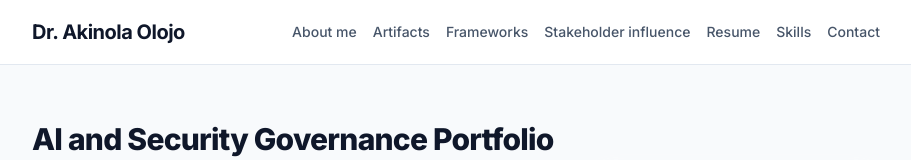
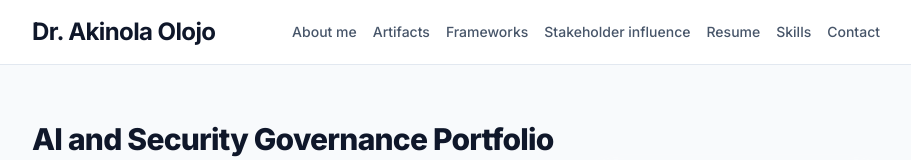
Before and after one commit to AkinolaOlojoPhD/Akinola-Olojo-Ph.D., a plain HTML site: page index.html in a window 1280 px wide. Shown: the top 160 px of the page, without its empty margins (184-1095 px from the left). Drawn offline with nearby package versions, Linux system fonts and the light colour scheme.

Commit message:
Increase header link font size

```diff
--- a/index.html
+++ b/index.html
@@ -28,7 +28,7 @@
     <!-- Header Navigation -->
     <header class="sticky top-0 z-50 bg-white/90 backdrop-blur-md border-b border-slate-200">
         <div class="max-w-4xl mx-auto px-6 h-16 flex items-center justify-between">
-            <a href="#top" class="text-xl font-bold text-slate-900 tracking-tight hover:text-blue-600 transition-colors shrink-0">Dr. Akinola Olojo</a>
+            <a href="#top" class="text-2xl font-bold text-slate-900 tracking-tight hover:text-blue-600 transition-colors shrink-0">Dr. Akinola Olojo</a>
             <nav class="hidden md:flex items-center space-x-3 lg:space-x-4 text-xs lg:text-sm font-medium text-slate-600">
                 <a href="#about" class="hover:text-slate-900 transition-colors">About me</a>
                 <a href="#artifacts" class="hover:text-slate-900 transition-colors">Artifacts</a>
```
